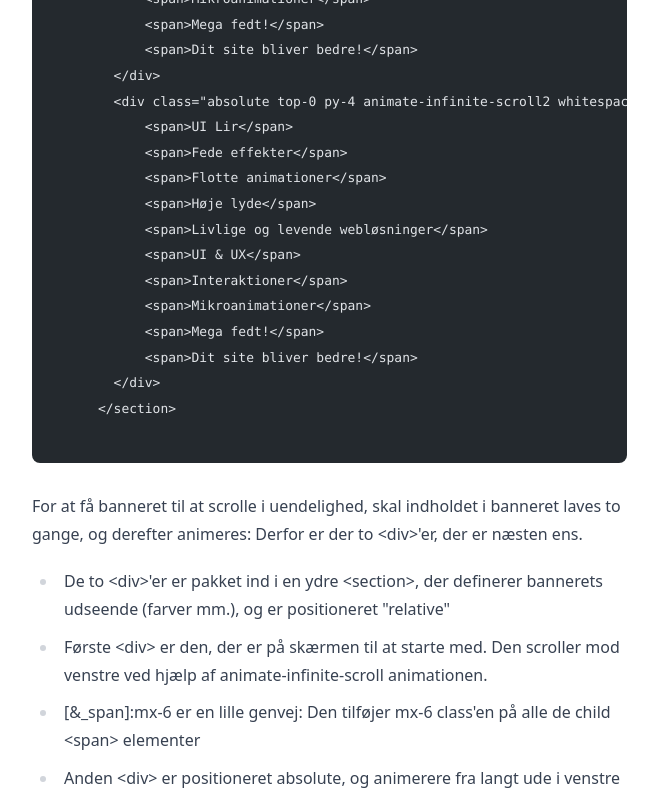
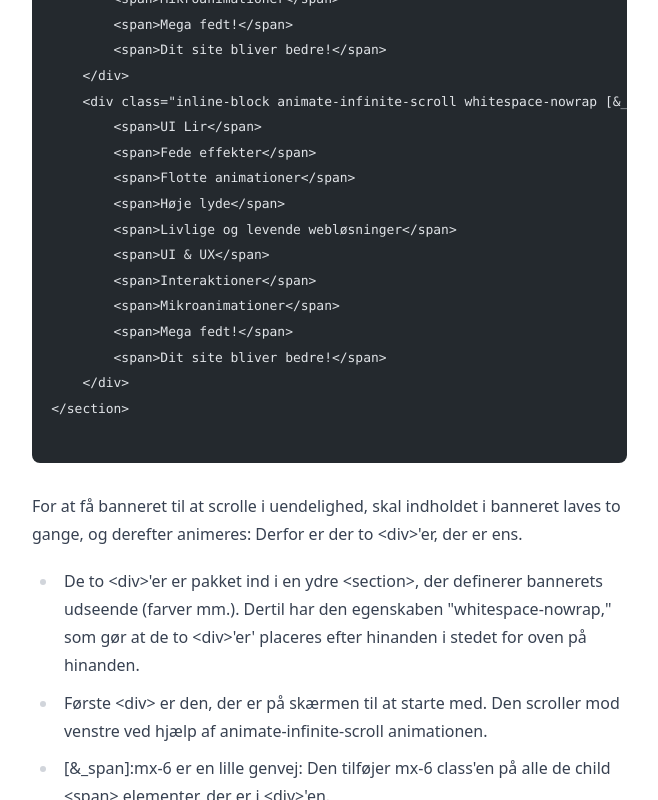
Before and after one commit to stefangrage/uilir, an Astro site: page / in a window 1280 px wide. Shown: the part 2000-2800 px from the top of the page, without its empty margins (192-850 px from the left). Built offline with nearby package versions, Linux system fonts and the light colour scheme; Astro itself is replaced by a stand-in of ours; code samples lack their colours.

Commit message:
Gør rolling/marquee mere lean...

```diff
--- a/src/components/Footer.astro
+++ b/src/components/Footer.astro
@@ -1,6 +1,5 @@
 ---
 ---
 <div class="container max-w-4xl mx-auto px-8 py-16 prose text-white">
-<p>Lavet af Stefan med masser af <svg xmlns="http://www.w3.org/2000/svg" fill="none" viewBox="0 0 24 24" stroke-width="1.5" stroke="currentColor" class="size-6 inline"><path stroke-linecap="round" stroke-linejoin="round" d="M21 8.25c0-2.485-2.099-4.5-4.688-4.5-1.935 0-3.597 1.126-4.312 2.733-.715-1.607-2.377-2.733-4.313-2.733C5.1 3.75 3 5.765 3 8.25c0 7.22 9 12 9 12s9-4.78 9-12Z" /></svg>
-</p>
+<p>Lavet af Stefan med masser af <svg xmlns="http://www.w3.org/2000/svg" fill="none" viewBox="0 0 24 24" stroke-width="1.5" stroke="currentColor" class="size-6 inline"><path stroke-linecap="round" stroke-linejoin="round" d="M21 8.25c0-2.485-2.099-4.5-4.688-4.5-1.935 0-3.597 1.126-4.312 2.733-.715-1.607-2.377-2.733-4.313-2.733C5.1 3.75 3 5.765 3 8.25c0 7.22 9 12 9 12s9-4.78 9-12Z" /></svg></p>
 </div>
--- a/src/components/Header.astro
+++ b/src/components/Header.astro
@@ -31,9 +31,8 @@ x-show="showmenu" x-transition x-on:click="showmenu = false" x-on:click.outside=
     <h1 class="text-4xl lg:text-9xl mb-8">UI lir</h1>
     <p class="text-2xl">Mikrointeraktioner og animationer til dit UI</p>
 </div>
-<!-- Ifinite rolling text banner aka. Marquee banner - inspireret af https://jackwhiting.co.uk/posts/creating-a-marquee-with-tailwind/ -->
-<section class="relative flex overflow-x-hidden bg-pink-800 text-white">
-    <div class="py-4 animate-infinite-scroll whitespace-nowrap [&_span]:mx-6 ">
+<section class="whitespace-nowrap overflow-x-hidden bg-pink-800 text-white py-4">
+    <div class="inline-block animate-infinite-scroll whitespace-nowrap [&_span]:mx-6 ">
         <span>UI Lir</span>
         <span>Fede effekter</span>
         <span>Flotte animationer</span>
@@ -45,7 +44,7 @@ x-show="showmenu" x-transition x-on:click="showmenu = false" x-on:click.outside=
         <span>Mega fedt!</span>
         <span>Dit site bliver bedre!</span>
     </div>
-    <div class="absolute top-0 py-4 animate-infinite-scroll2 whitespace-nowrap [&_span]:mx-6" aria-hidden="true">
+    <div class="inline-block animate-infinite-scroll whitespace-nowrap [&_span]:mx-6 " aria-hidden="true">
         <span>UI Lir</span>
         <span>Fede effekter</span>
         <span>Flotte animationer</span>
--- a/src/pages/index.astro
+++ b/src/pages/index.astro
@@ -37,8 +37,8 @@ import dobbeltexp from "../assets/images/dobbeltexp.jpeg";
 	<p>Hvem er ikke vild med et rolling banner (aka marquee banner)? Måske nogen af jer tænker <span class="italic">hvad er det</span>? Se toppen af sitet, lige under hero unit'en. Der har jeg lavet et:-)</p>
 	<p>Et rolling banner kan laves relativt nemt med lidt html, et par keyframe animationer og lidt css/tailwind. Først html'en: I dette eksempel er html'en placeret i Header.astro-filen, da den er en del af Hero unit'en. Men den kan placeres hvor du ønsker det:</p>
 	<Code code={`
-	<section class="relative flex overflow-x-hidden bg-pink-800 text-white">
-		<div class="py-4 animate-infinite-scroll whitespace-nowrap [&_span]:mx-6 ">
+<section class="whitespace-nowrap overflow-x-hidden bg-pink-800 text-white py-4">
+    <div class="inline-block animate-infinite-scroll whitespace-nowrap [&_span]:mx-6 ">
         <span>UI Lir</span>
         <span>Fede effekter</span>
         <span>Flotte animationer</span>
@@ -50,7 +50,7 @@ import dobbeltexp from "../assets/images/dobbeltexp.jpeg";
         <span>Mega fedt!</span>
         <span>Dit site bliver bedre!</span>
     </div>
-		<div class="absolute top-0 py-4 animate-infinite-scroll2 whitespace-nowrap [&_span]:mx-6" aria-hidden="true">
+    <div class="inline-block animate-infinite-scroll whitespace-nowrap [&_span]:mx-6 " aria-hidden="true">
         <span>UI Lir</span>
         <span>Fede effekter</span>
         <span>Flotte animationer</span>
@@ -65,43 +65,35 @@ import dobbeltexp from "../assets/images/dobbeltexp.jpeg";
 </section>
 	`} lang="html">
 	</Code>
-	<p>For at få banneret til at scrolle i uendelighed, skal indholdet i banneret laves to gange, og derefter animeres: Derfor er der to  &lt;div&gt;'er, der er næsten ens.</p>
+	<p>For at få banneret til at scrolle i uendelighed, skal indholdet i banneret laves to gange, og derefter animeres: Derfor er der to  &lt;div&gt;'er, der er ens.</p>
 	<ul>
-		<li>De to  &lt;div&gt;'er er pakket ind i en ydre  &lt;section&gt;, der definerer bannerets udseende (farver mm.), og er positioneret "relative"</li>
+		<li>De to  &lt;div&gt;'er er pakket ind i en ydre  &lt;section&gt;, der definerer bannerets udseende (farver mm.). Dertil har den egenskaben "whitespace-nowrap," som gør at de to &lt;div&gt;'er' placeres efter hinanden i stedet for oven på hinanden.</li>
 		<li>Første  &lt;div&gt; er den, der er på skærmen til at starte med. Den scroller mod venstre ved hjælp af animate-infinite-scroll animationen.</li>
-		<li>[&_span]:mx-6 er en lille genvej: Den tilføjer mx-6 class'en på alle de child &lt;span&gt; elementer</li>
-		<li>Anden  &lt;div&gt; er positioneret absolute, og animerere fra langt ude i venstre side, og ind i skærmen ved hjælp af animate-infinite-scroll2 animationen.</li>
+		<li>[&_span]:mx-6 er en lille genvej: Den tilføjer mx-6 class'en på alle de child &lt;span&gt; elementer, der er i &lt;div&gt;'en.</li>
+		<li>Anden  &lt;div&gt; identisk med den første, men fordi den ligger efter den første pga. "whitespace-nowrap", er den til at starte med skubbet ud af skærmen. Den animererer (også) fra langt ude i højre side, og ind i skærmen, ved hjælp af animate-infinite-scroll animationen.</li>
 		<li>aria-hidden="true" skjuler &lt;div&gt; nr. 2 for skærmlæsere/robotter</li>
 	</ul>
-
-
-
-	<p>Dernæst animate-infinite-scroll-animationerne: De tilføjes og tilpasses via tailwind.config.mjs-filen:</p>
+	<p>Dernæst animate-infinite-scroll-animationen: Den tilføjes og tilpasses via tailwind.config.mjs-filen:</p>
 	<Code code={`
 	theme: {
 		extend: {
             animation: {
                 'infinite-scroll': 'infinite-scroll 25s linear infinite',
-                'infinite-scroll2': 'infinite-scroll2 25s linear infinite',
               },
               keyframes: {
                 'infinite-scroll': {
                   from: { transform: 'translateX(0)' },
                   to: { transform: 'translateX(-100%)' },
                 },
-                'infinite-scroll2': {
-                    from: { transform: 'translateX(100%)' },
-                    to: { transform: 'translateX(0)' },
-                  }
               }
         },
 	},
 	`} lang="js">
 	</Code>
 	<ul>
-		<li><span class="italic">infinite-scroll<span> animerer indholdet, der er på skærmen fra 0 og helt ud af skærmen (-100%).</li>
-		<li><span class="italic">infinite-scroll2<span> starter med at rykke indholdet 100% ud af skærmens højre side, og animerer det så til 0 (på skærmen)</li>
+		<li><span class="italic">infinite-scroll</span> animerer indholdet, fra dets aktuelle startposition, og 100% mod venstre, ud af skærmen (-100%).</li>
 	</ul>
+	<p>OBS! Det er vigtigt at indholdet af de &lt;div&gt;'er er længere end containeren, de skal udfylde! </p>
 	</section>
 
 	<!-- Lydeffekter -->
--- a/tailwind.config.mjs
+++ b/tailwind.config.mjs
@@ -9,17 +9,12 @@ export default {
             },
             animation: {
                 'infinite-scroll': 'infinite-scroll 25s linear infinite',
-                'infinite-scroll2': 'infinite-scroll2 25s linear infinite',
               },
               keyframes: {
                 'infinite-scroll': {
                   from: { transform: 'translateX(0)' },
                   to: { transform: 'translateX(-100%)' },
                 },
-                'infinite-scroll2': {
-                    from: { transform: 'translateX(100%)' },
-                    to: { transform: 'translateX(0)' },
-                  }
               }
         },
 	},
```
Lines whose indentation alone changed are shown as unchanged.
